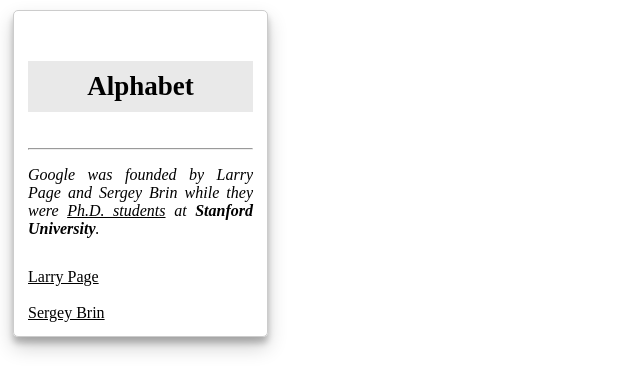
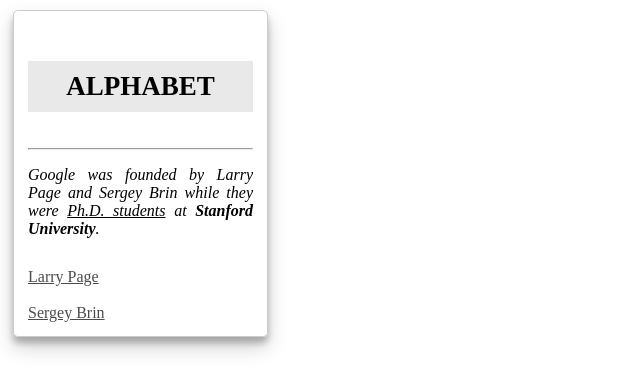
Before and after one commit to marcelosperalta/docs_html_css, a plain HTML site: page course_freecodecamp/visual-design.html in a window 1280 px wide. Shown: the whole page, without its empty margins (0-640 px from the left). Drawn offline with Linux system fonts and the light colour scheme.

Commit message:
HTML_CSS

```diff
--- a/course_freecodecamp/visual-design.html
+++ b/course_freecodecamp/visual-design.html
@@ -13,6 +13,7 @@
           background-color: rgba(45, 45, 45, 0.1);
           padding: 10px;
           font-size: 27px;
+          text-transform: uppercase;
         }
         p {
           text-align: justify;
@@ -20,6 +21,7 @@
         .links {
           text-align: left;
           color: black;
+          opacity: 0.7;
         }
         #thumbnail {
           box-shadow: 0 10px 20px rgba(0,0,0,0.19), 0 6px 6px rgba(0,0,0,0.23);
```
Also changed, not shown: 3 other files.
